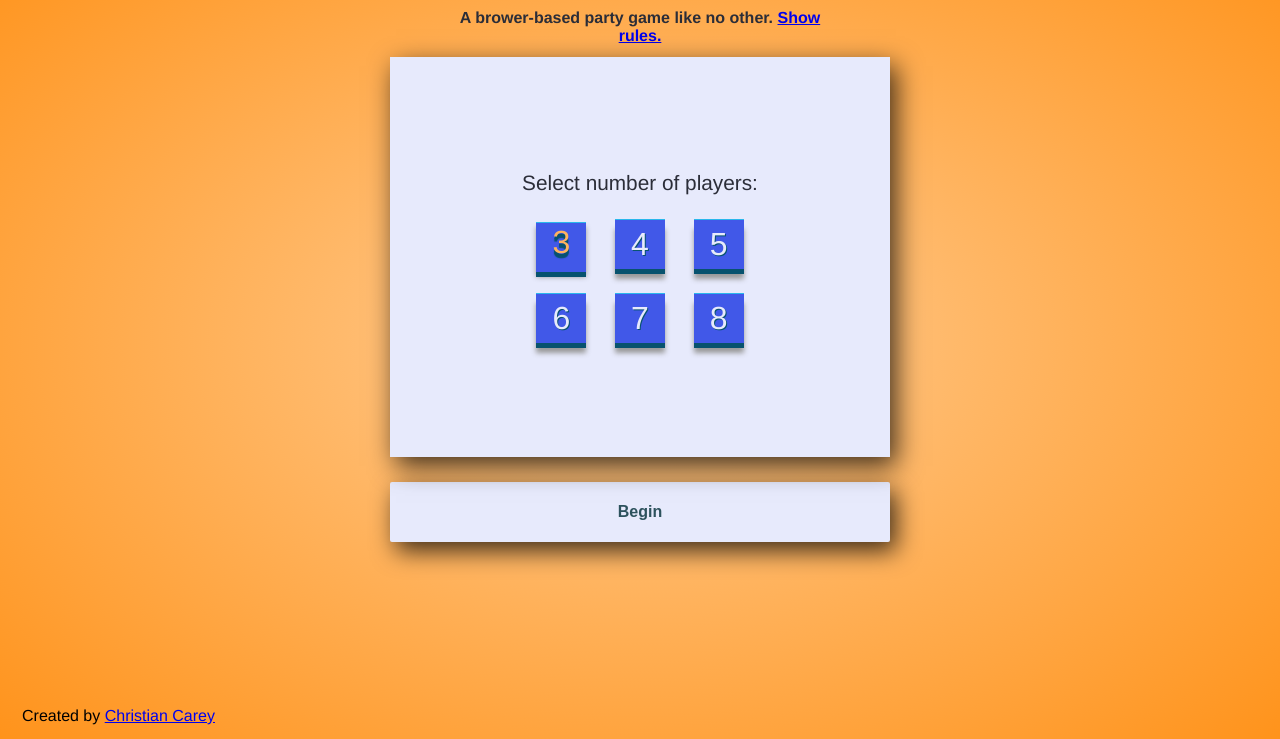
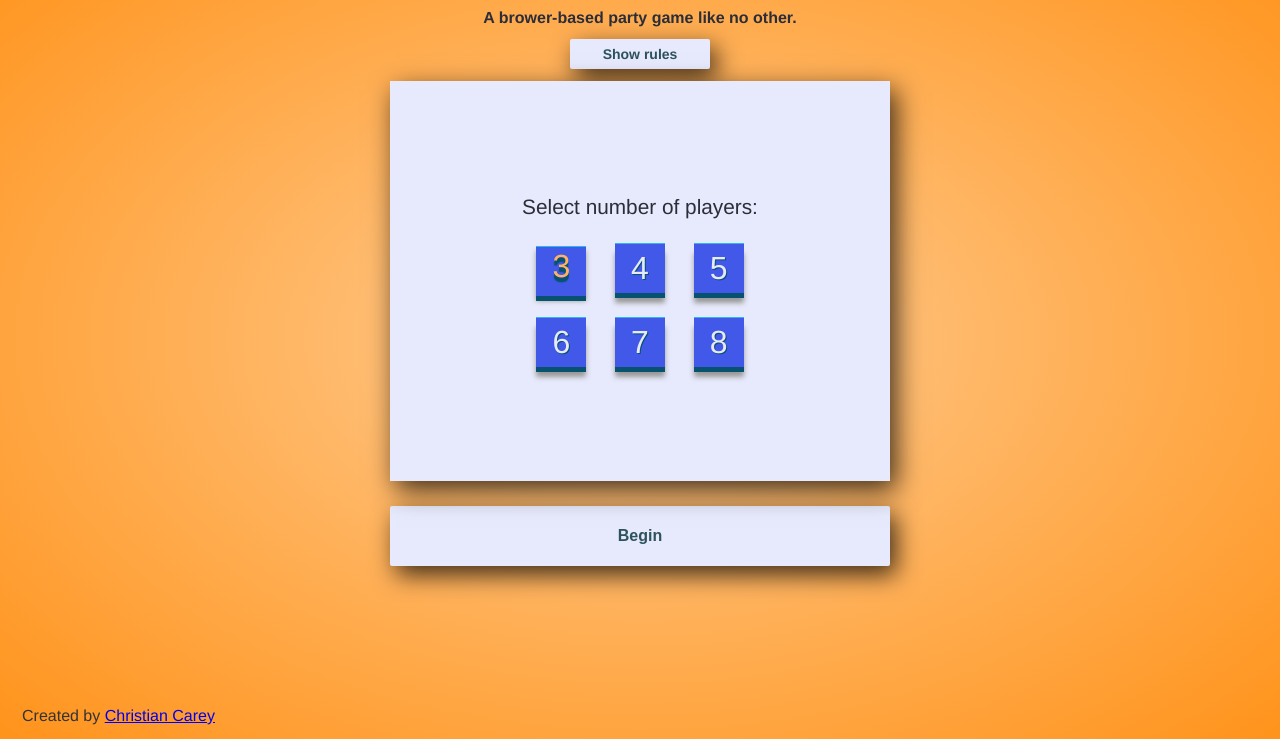
Before and after one commit to ChristianCarey/spy_game, a plain HTML site: page index.html in a window 1280 px wide. Shown: the part 61-800 px from the top of the page. Drawn offline with nearby package versions, Linux system fonts and the light colour scheme.

Commit message:
style updates

```diff
--- a/css/style.css
+++ b/css/style.css
@@ -33,6 +33,31 @@ h2 {
 	font-size: 16px;
 	margin-bottom: 12px;
 	color: #2B2D38;
+}
+
+#rules {
+  display: flex;
+  align-items: center;
+  text-align: center;
+  margin: 0 auto;
+  margin-bottom: 12px;
+  padding: 10px 20px;
+  font-size: 14px;
+  background-color: #E7EAFC;
+  font-weight: bold;
+  color: #2d525d;
+  width: 140px;
+  height: 30px;
+  border: none;
+  border-radius: 2px;
+  -webkit-box-shadow: 6px 9px 25px 0px rgba(0,0,0,0.75);
+  -moz-box-shadow: 6px 9px 25px 0px rgba(0,0,0,0.75);
+  box-shadow: 6px 9px 25px 0px rgba(0,0,0,0.75);
+  cursor: pointer;
+}
+
+#rules p {
+  margin: 0 auto;
 }
 
 header {
@@ -94,7 +119,7 @@ button {
 	cursor: pointer;
 }
 
-button:active {
+.button:active {
 	transform:translate(3px, 3px);
 	-webkit-box-shadow: 2px 2px 25px 0px rgba(0,0,0,0.75);
   -moz-box-shadow: 2px 2px 25px 0px rgba(0,0,0,0.75);
@@ -187,16 +212,15 @@ input[type="radio"]:checked + label p {
 	position: fixed;
 	bottom: 0;
 	padding: 14px;
+  color: #333;
 }
 
-/* entire container, keeps perspective */
 .flip-container {
 	perspective: 1000px;
 	margin: 0 auto;
 	margin-bottom: 25px;
 }
 
-/* flip the pane when hovered */
 .flip-container.flip .flipper {
 	transform: rotateY(180deg);
 }
@@ -206,7 +230,6 @@ input[type="radio"]:checked + label p {
 	height: 400px;
 }
 
-/* flip speed goes here */
 .flipper {
 	transition: 0.6s;
 	transform-style: preserve-3d;
@@ -214,7 +237,6 @@ input[type="radio"]:checked + label p {
 	position: relative;
 }
 
-/* hide back of pane during swap */
 .front, .back {
 	backface-visibility: hidden;
 
@@ -223,14 +245,11 @@ input[type="radio"]:checked + label p {
 	left: 0;
 }
 
-/* front pane, placed above back */
 .front {
 	z-index: 2;
-	/* for firefox 31 */
 	transform: rotateY(0deg);
 }
 
-/* back, initially hidden pane */
 .back {
 	transform: rotateY(180deg);
 }
@@ -249,7 +268,6 @@ input[type="radio"]:checked + label p {
 
 #modal {
   position:absolute;
-  background:url(tint20.png) 0 0 repeat;
   background:rgba(0,0,0,0.2);
   border-radius:14px;
   padding:8px;
--- a/index.html
+++ b/index.html
@@ -11,7 +11,8 @@
   <body>
   <header>
       <h1>Find the spy!</h1>
-      <h2>A brower-based party game like no other. <a href="#" id="rules">Show rules.</a></h2>
+      <h2>A brower-based party game like no other.</h2>
+       <div class="button" id="rules"><p>Show rules</p></div>
     </header>
   <div class="flip-container">
     <div class="flipper">
@@ -53,7 +54,7 @@
     </div>
   </div>
   <div id="button-container">
-    <button id="begin">Begin</button>
+    <button class="button" id="begin">Begin</button>
   </div>
   <div id="footer">
     Created by <a href="http://www.christiancarey.me" target="_blank">Christian Carey</a>
--- a/js/app.js
+++ b/js/app.js
@@ -497,5 +497,13 @@ var modal = (function(){
     method.close();
   });
 
+  $modal.click(function(){
+    method.close();
+  });
+
+  $content.click(function(){
+    method.close();
+  });
+
   return method;
 }());
```
